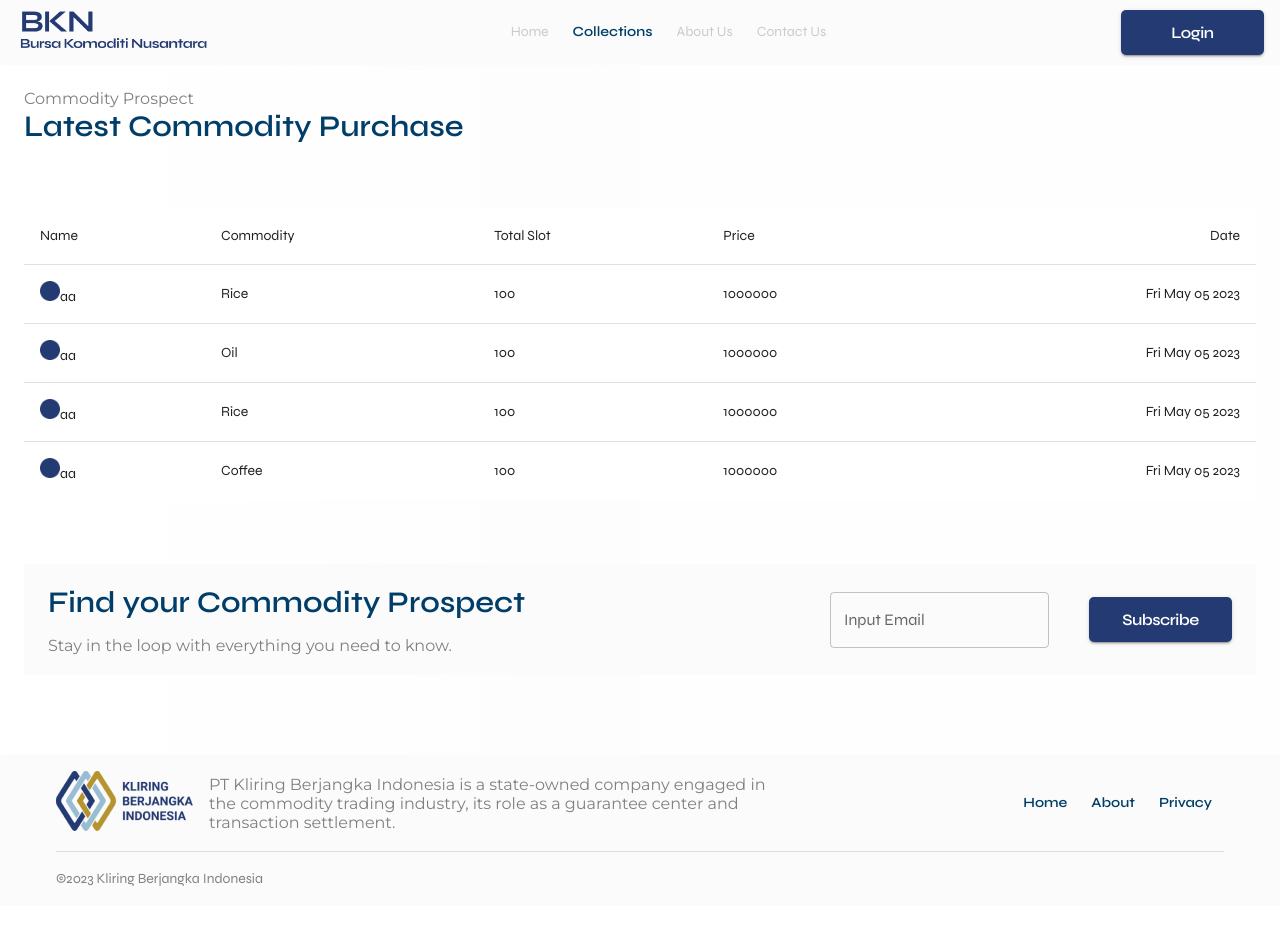
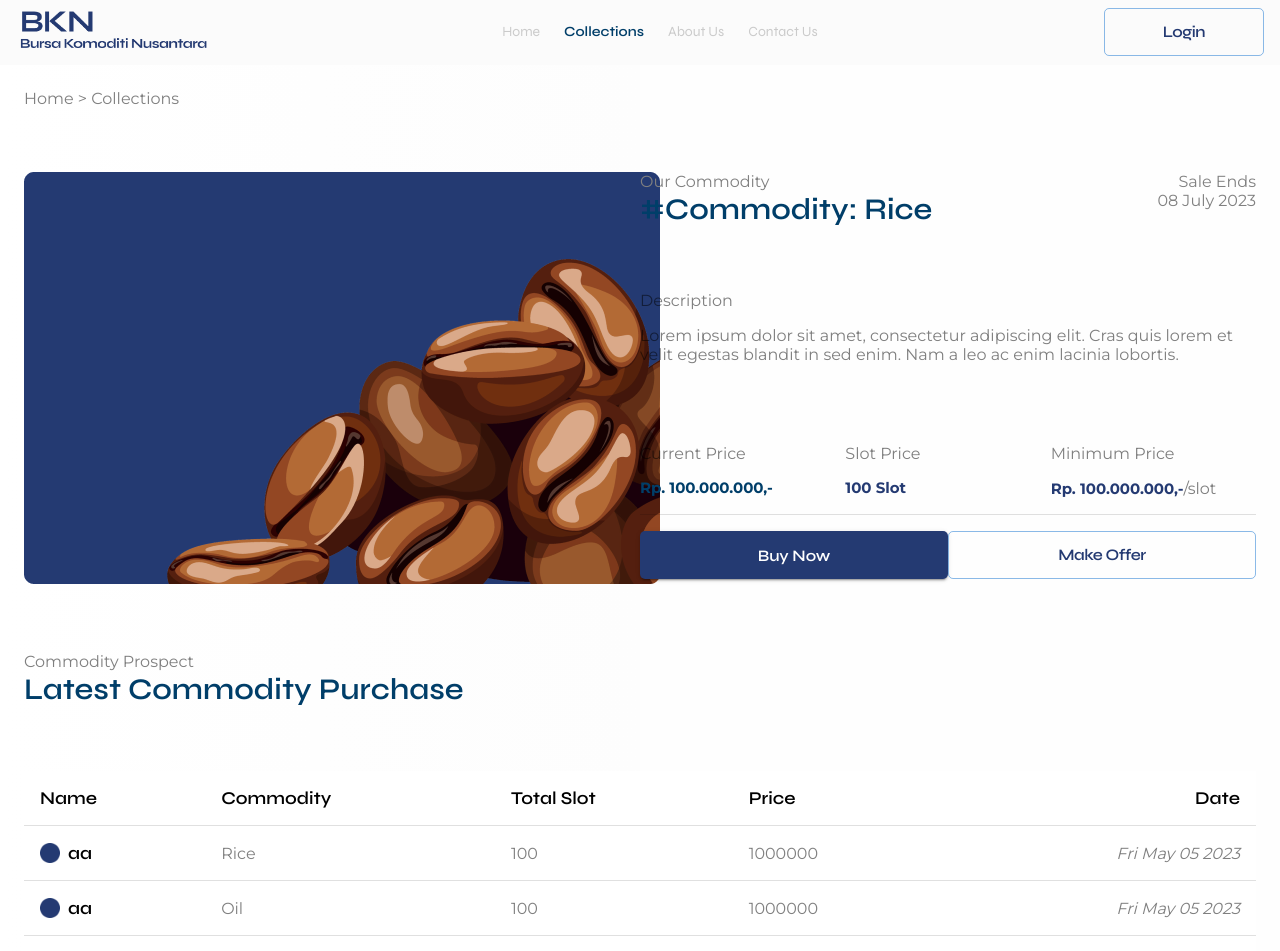
Before and after one commit to xio84/bkn-website, a React (Create React App) app: page /commodity in a window 1280 px wide. Shown: the top 951 px of the page. Before the commit the page ends 906 px from the top, so only its background shows below. Built offline with nearby package versions, Linux system fonts and the light colour scheme.

Commit message:
+ Functional Approx

```diff
--- a/public/index.html
+++ b/public/index.html
@@ -27,7 +27,7 @@
     <!-- Google Fonts -->
     <link rel="preconnect" href="https://fonts.googleapis.com" />
     <link rel="preconnect" href="https://fonts.gstatic.com" crossorigin />
-    <link href="https://fonts.googleapis.com/css2?family=Montserrat&family=Syne:wght@400;600&display=swap" rel="stylesheet">
+    <link href="https://fonts.googleapis.com/css2?family=Montserrat:wght@400;700&family=Syne:wght@400;600&display=swap" rel="stylesheet">
     <!-- Lealfet Map Init -->
     <link
       rel="stylesheet"
--- a/src/App.js
+++ b/src/App.js
@@ -21,22 +21,36 @@ const theme = createTheme({
     MuiButton: {
       variants: [
         {
-        props: { variant: 'contained' },
-        style: {
-          backgroundColor: '#243a72',
-          borderRadius: '5px',
-          height: '45px',
-          width: '143px',
-          color: '#ffffff',
-          fontFamily: '"Syne", Helvetica',
-          fontSize: '16px',
-          fontWeight: 700,
-          letterSpacing: '-0.48px',
-          lineHeight: 'normal',
-          whiteSpace: 'nowrap',
-          textTransform: 'none'
+          props: { variant: 'contained' },
+          style: {
+            backgroundColor: "#243a72",
+            fontFamily: '"Syne", Helvetica',
+            fontSize: "1rem",
+            fontWeight: 700,
+            lineHeight: "normal",
+            borderRadius: 5,
+            textTransform: "none",
+            height: '3rem',
+            // width: '10rem',
+            },
+          },
+        {
+          props: { variant: 'outlined' },
+          style: {
+            color: '#243a72',
+            borderRadius: '0.313rem',
+            height: '3rem',
+            // width: '10rem',
+            fontFamily: '"Syne", Helvetica',
+            fontSize: '1rem',
+            fontWeight: 700,
+            letterSpacing: '-0.03rem',
+            whiteSpace: 'nowrap',
+            textTransform: 'none',
+            textDecoration: 'none'
+          }
         }
-      }]
+      ]
     }
   },
   typography: {
@@ -44,6 +58,59 @@ const theme = createTheme({
     fontWeightRegular: 400,
     fontWeightBold: 600,
     letterSpacing: -1,
+    h1: {
+      color: "#243a72",
+      fontFamily: "Syne",
+      fontSize: "2.813rem",
+      fontWeight: 700,
+      lineHeight: "3.438rem",
+    },
+    h2: {
+      color : "#003E69",
+      textDecoration : "unset",
+      fontFamily : "Syne",
+      fontSize : 30,
+      fontWeight : 700,
+    },
+    h3 : {
+      color: "#243a72",
+      fontFamily: '"Syne", Helvetica',
+      fontSize: 20,
+      fontWeight: 700,
+      letterSpacing: 0,
+    },
+    h4 : {
+      color: "#000000",
+      fontFamily: '"Syne", Helvetica',
+      fontSize: 18,
+      fontWeight: 700,
+      letterSpacing: 0,
+      lineHeight: "normal",
+    },
+    body1: {
+      color: "#303030",
+      fontFamily: '"Montserrat", Helvetica',
+      fontSize: "1.125rem",
+      fontWeight: 400,
+      letterSpacing: 0,
+      lineHeight: "2.188rem"
+    },
+    body2: {
+      color: "#000000",
+      fontFamily: '"Montserrat", Helvetica',
+      fontSize: 18,
+      fontWeight: 400,
+      letterSpacing: 0,
+      lineHeight: "normal",
+    },
+    subtitle1: {
+      color: "#00000080",
+      fontFamily: '"Montserrat", Helvetica',
+      fontSize: "1rem",
+      fontWeight: 400,
+      letterSpacing: 0,
+      lineHeight: "normal",
+    }
   },
 });
 
--- a/src/components/Contact.jsx
+++ b/src/components/Contact.jsx
@@ -9,7 +9,7 @@ export default function Contact(props) {
     maxWidth="false"
     sx={{
       backgroundColor: "rgba(251, 251, 251, 1)",
-      borderRadius: "2",
+      borderRadius: "20px",
       padding: "20px",
   }}>
     <Stack direction={"row"} justifyContent={"space-between"} alignItems={"center"}>
--- a/src/components/Header.jsx
+++ b/src/components/Header.jsx
@@ -57,7 +57,7 @@ export default function Header(props) {
         </nav>
         <div style={{ flexGrow: 0 }}>
           <Link href="/">
-            <Button variant="contained">Login</Button>
+            <Button variant="outlined" sx={{ width: 160 }}>Login</Button>
           </Link>
         </div>
       </Toolbar>
--- a/src/components/Section.jsx
+++ b/src/components/Section.jsx
@@ -9,11 +9,8 @@ export default function Section(props) {
   return (
     <Stack spacing={0}>
     <Typography
-      variant="body"
+      variant="subtitle1"
       align="left"
-      color="grey"
-      textDecoration="unset"
-      fontFamily="Montserrat"
       marginBottom={0}
       paragraph
     >
@@ -22,11 +19,6 @@ export default function Section(props) {
     <Typography
       variant="h2"
       align="left"
-      color="#003E69"
-      textDecoration="unset"
-      fontFamily="Syne"
-      fontSize={30}
-      fontWeight={700}
     >
       {heading}
     </Typography>
--- a/src/components/Table.jsx
+++ b/src/components/Table.jsx
@@ -1,6 +1,6 @@
 import * as React from "react";
 import Typography from "@mui/material/Typography";
-import { Table, TableContainer, TableHead, TableRow, TableBody, TableCell } from '@mui/material';
+import { Table, TableContainer, TableHead, TableRow, TableBody, TableCell, Stack } from '@mui/material';
 
 
 export default function MainTable(props) {
@@ -10,11 +10,31 @@ export default function MainTable(props) {
     <Table sx={{ minWidth: 650 }} aria-label="simple table">
       <TableHead sx={{ fontFamily: "Syne", fontWeight: 400}}>
         <TableRow>
-          <TableCell align="left">Name</TableCell>
-          <TableCell>Commodity</TableCell>
-          <TableCell>Total Slot</TableCell>
-          <TableCell>Price</TableCell>
-          <TableCell align="right">Date</TableCell>
+          <TableCell align="left">
+            <Typography variant="h4">
+            Name
+            </Typography>
+          </TableCell>
+          <TableCell>
+            <Typography variant="h4">
+            Commodity
+            </Typography>
+          </TableCell>
+          <TableCell>
+            <Typography variant="h4">
+            Total Slot
+            </Typography>
+          </TableCell>
+          <TableCell>
+            <Typography variant="h4">
+            Price
+            </Typography>
+          </TableCell>
+          <TableCell align="right">
+            <Typography variant="h4">
+            Date
+            </Typography>
+          </TableCell>
         </TableRow>
       </TableHead>
       <TableBody>
@@ -26,14 +46,34 @@ export default function MainTable(props) {
             }}
           >
             <TableCell align="left">
+            <Stack direction={"row"} spacing={1} alignItems={"center"}>
               <img src={require('../assets/Profile.png')} alt="Profile pic" width={20}>
               </img>
-              {row.name}
+              <Typography variant="h4">
+                {row.name}
+              </Typography>
+            </Stack>
             </TableCell>
-            <TableCell>{row.commodity}</TableCell>
-            <TableCell>{row.slot}</TableCell>
-            <TableCell>{row.price}</TableCell>
-            <TableCell align="right">{row.date.toDateString()}</TableCell>
+            <TableCell>
+              <Typography variant="subtitle1">
+                {row.commodity}
+              </Typography>
+            </TableCell>
+            <TableCell>
+              <Typography variant="subtitle1">
+                {row.slot}
+              </Typography>
+            </TableCell>
+            <TableCell>
+              <Typography variant="subtitle1">
+                {row.price}
+              </Typography>
+            </TableCell>
+            <TableCell align="right">
+              <Typography variant="subtitle1">
+                <i>{row.date.toDateString()}</i>
+              </Typography>
+            </TableCell>
           </TableRow>
         ))}
       </TableBody>
--- a/src/pages/Commodity.jsx
+++ b/src/pages/Commodity.jsx
@@ -9,7 +9,7 @@ import Stack from '@mui/material/Stack';
 // import PropertyList from "../components/marketplace/Property";
 // import HistorySummary from "../../components/surveyor/HistorySummary";
 
-import indo from "../assets/indonesia.png";
+import coffee from "../assets/commodities/Coffee.png";
 import Typography from "@mui/material/Typography";
 
 // Table
@@ -18,6 +18,7 @@ import Section from "../components/Section";
 import MainTable from "../components/Table";
 import Contact from "../components/Contact";
 import Footer from "../components/Footer"
+import { Divider } from "@mui/material";
 
 // Data seeders
 const data = [
@@ -83,6 +84,127 @@ function Commodity(props) {
       <Header {...props} activeContent="Collections"/>
       <Container maxWidth="xl">
         <Stack spacing={8}>
+          <Typography variant="subtitle1" align="left">
+            Home &gt; Collections
+          </Typography>
+          <Grid container>
+            <Grid item xs={12} lg={6}>
+              <img src={coffee} alt="coffee" />
+            </Grid>
+            <Grid item xs={12} lg={6}>
+              <Stack spacing={8}>
+                <Grid container>
+                  <Grid item xs={6}>
+                    <Typography
+                      variant="body"
+                      align="left"
+                      color="grey"
+                      textDecoration="unset"
+                      fontFamily="Montserrat"
+                      marginBottom={0}
+                      paragraph
+                    >
+                      Our Commodity
+                    </Typography>
+                  </Grid>
+                  <Grid item xs={6}>
+                    <Typography
+                      variant="body"
+                      align="right"
+                      color="grey"
+                      textDecoration="unset"
+                      fontFamily="Montserrat"
+                      marginBottom={0}
+                      paragraph
+                    >
+                      Sale Ends
+                    </Typography>
+                  </Grid>
+                  <Grid item xs={6}>
+                    <Typography
+                      variant="h2"
+                      align="left"
+                      color="#003E69"
+                      textDecoration="unset"
+                      fontFamily="Syne"
+                      fontSize={30}
+                      fontWeight={700}
+                    >
+                      #Commodity: Rice
+                    </Typography>
+                  </Grid>
+                  <Grid item xs={6}>
+                    <Typography
+                      variant="body"
+                      align="right"
+                      color="grey"
+                      textDecoration="unset"
+                      fontFamily="Montserrat"
+                      marginBottom={0}
+                      paragraph
+                    >
+                      08 July 2023
+                    </Typography>
+                  </Grid>
+                </Grid>
+                <Stack spacing={2}>
+                  <Typography variant="subtitle1">
+                    Description
+                  </Typography>
+                  <Typography variant="subtitle1">
+                  Lorem ipsum dolor sit amet, consectetur adipiscing elit. Cras quis lorem et
+                  velit egestas blandit in sed enim. Nam a leo ac enim lacinia lobortis.
+                  </Typography>
+                </Stack>
+                <Grid container rowSpacing={2} justifyContent={"space-between"} mt={"auto"}>
+                  <Grid item xs={4}>
+                    <Typography variant="subtitle1">
+                      Current Price
+                    </Typography>
+                  </Grid>
+                  <Grid item xs={4}>
+                    <Typography variant="subtitle1">
+                      Slot Price
+                    </Typography>
+                  </Grid>
+                  <Grid item xs={4}>
+                    <Typography variant="subtitle1">
+                      Minimum Price
+                    </Typography>
+                  </Grid>
+                  <Grid item xs={4}>
+                    <Typography variant="h2" fontFamily={"Montserrat"} fontWeight={700} letterSpacing={-0.03} fontSize={15}>
+                      Rp. 100.000.000,-
+                    </Typography>
+                  </Grid>
+                  <Grid item xs={4}>
+                    <Typography variant="h3" fontFamily={"Montserrat"} fontWeight={700} letterSpacing={-0.03} fontSize={15}>
+                      100 Slot
+                    </Typography>
+                  </Grid>
+                  <Grid item xs={4}>
+                    <Typography display={"inline"} variant="h3" fontFamily={"Montserrat"} fontWeight={700} letterSpacing={-0.03} fontSize={15}>
+                    Rp. 100.000.000,-
+                    </Typography>
+                    <Typography display={"inline"} variant="subtitle1">/slot</Typography>
+                  </Grid>
+                  <Grid item xs={12}>
+                    <Divider></Divider>
+                  </Grid>
+                  <Grid item xs={6}>
+                    <Button variant="contained" fullWidth>
+                      Buy Now
+                    </Button>
+                  </Grid>
+                  <Grid item xs={6}>
+                    <Button variant="outlined" fullWidth>
+                      Make Offer
+                    </Button>
+                  </Grid>
+                </Grid>
+              </Stack>
+            </Grid>
+          </Grid>
           <Section subtext="Commodity Prospect" heading="Latest Commodity Purchase" />
           <MainTable data={rows} />
           <Contact/>
--- a/src/pages/Index.jsx
+++ b/src/pages/Index.jsx
@@ -47,31 +47,31 @@ function createData(name = '', commodity = '', slot = 0, price = 0, date=new Dat
 
 const rows = [
   createData(
-      "aa",
-      "Rice",
-      100,
+      "Muh. Alkautzar Sanusi",
+      "#Commodity: Rice",
+      3,
       1000000,
+      new Date('2023-07-03')
+  ),
+  createData(
+      "Muh. Yafi",
+      "#Commodity: Coffe Beans",
+      10,
+      3000000,
       new Date('2023-05-05')
   ),
   createData(
-      "aa",
-      "Oil",
-      100,
-      1000000,
-      new Date('2023-05-05')
+      "Aga Subagja",
+      "#Commodity: Cooking Oil",
+      5,
+      3800000,
+      new Date('2022-11-01')
   ),
   createData(
-      "aa",
-      "Rice",
-      100,
-      1000000,
-      new Date('2023-05-05')
-  ),
-  createData(
-      "aa",
-      "Coffee",
-      100,
-      1000000,
+      "Oksidian Tafly",
+      "#Commodity: Coffe Beans",
+      15,
+      4500000,
       new Date('2023-05-05')
   ),
 ]
@@ -93,24 +93,15 @@ function Home(props) {
               <Typography
                 align="left"
                 textDecoration="unset"
-                sx={{
-                  color: "#243a72",
-                  fontFamily: "Syne",
-                  fontSize: "45px",
-                  fontWeight: 700,
-                  lineHeight: "55px",
-                }}
+                variant="h1"
               >
                 Indonesia's Natural
                 Potential in Different
                 Dimension
               </Typography>
               <Typography
-              variant="h5"
+              variant="body1"
               align="left"
-              color="#003E69"
-              textDecoration="unset"
-              fontFamily="Montserrat"
               paragraph>
               KBI presents an innovation in exploring Indonesia's natural
               potential in the technological dimension in the form of nft.
@@ -135,18 +126,24 @@ function Home(props) {
         <Stack spacing={8}>
           <Section subtext="Ready to Collect" heading="Latest Collections" />
           {/* List of collections */}
-          <Grid container spacing={2}>
+          <Grid container justifyContent={"space-evenly"}>
             { data.map((content) =>
-            <Grid item xs={12} md={4} overflow={"hidden"}>
-              <Stack>
+            <Grid item xs={12} md={3.5}>
+              <Stack spacing={2}>
                 <Box component={"img"} src={content.pic} alt={content.name} borderRadius={3} sx={{float: "center"}}>
                 </Box>
-                <Stack direction={"row"} flexWrap={"nowrap"} justifyContent={"space-between"}>
-                  <Typography>#Commodity:</Typography>
-                  <Typography>{content.slot} Slot</Typography>
-                </Stack>
-                <Typography>{content.name}</Typography>
-                <Typography>Rp. {content.price.toLocaleString()}</Typography>
+                <Grid container>
+                  <Grid item xs={6}>
+                    <Typography variant="h3">#Commodity:</Typography>
+                  </Grid>
+                  <Grid item xs={6}>
+                    <Typography align="right" variant="subtitle1">{content.slot} Slot</Typography>
+                  </Grid>
+                  <Grid item>
+                    <Typography variant="h3">{content.name}</Typography>
+                  </Grid>
+                </Grid>
+                <Typography variant="body2" fontWeight={400}>Rp. {content.price.toLocaleString()}</Typography>
               </Stack>
             </Grid>
             )}
```
Also changed, not shown: package.json (+9 -8 lines), 1 other file (tests, documents, lock files or other folders).
